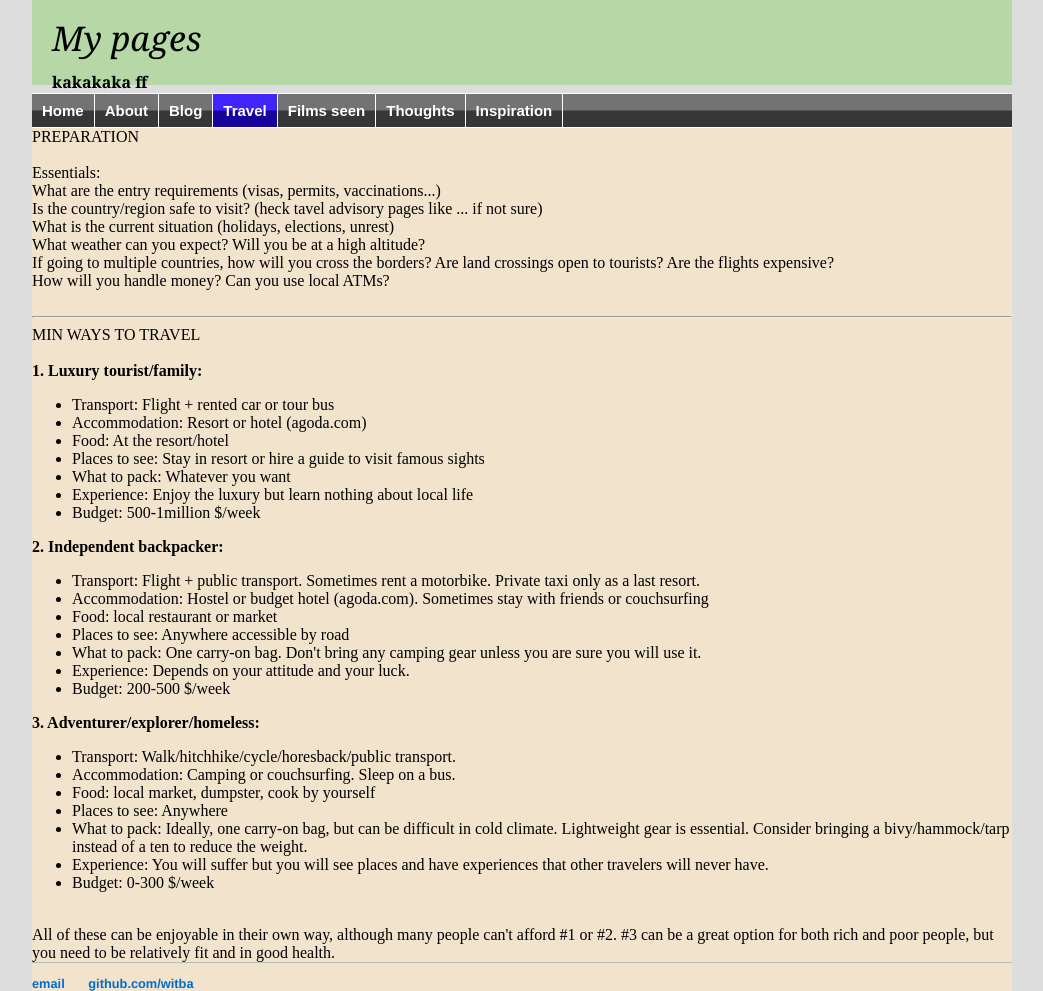
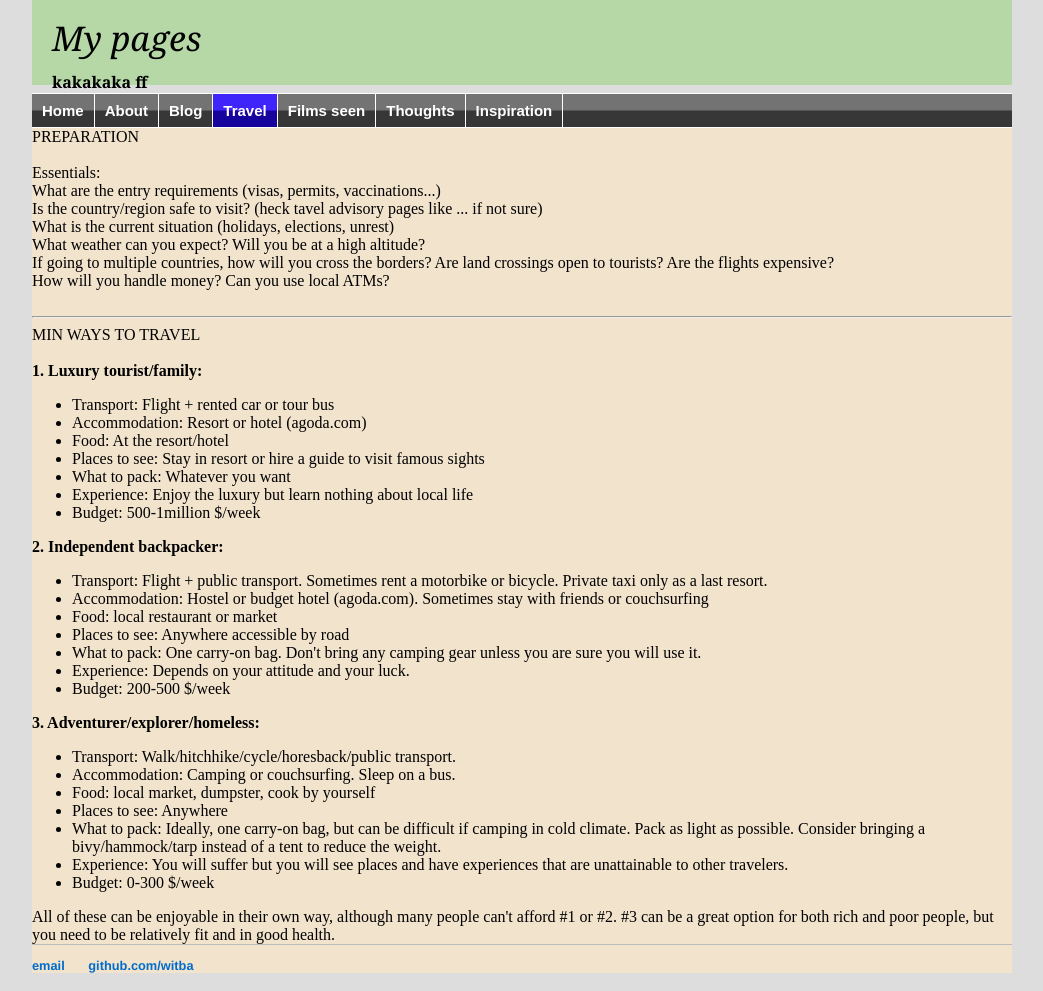
Before and after one commit to witba/witba.github.io, a Jekyll site: the page built from travel/advice.html, in a window 1280 px wide. Shown: the whole page, without its empty margins (118-1161 px from the left). Built offline with Jekyll 4.4.1, drawn with Linux system fonts in a browser that asks for light colours.

Commit message:
Update advice.html

```diff
--- a/travel/advice.html
+++ b/travel/advice.html
@@ -31,7 +31,7 @@ MIN WAYS TO TRAVEL <br>
 </ul>
 <b>2. Independent backpacker:</b>
 <ul>
-<li>Transport: Flight + public transport. Sometimes rent a motorbike. Private taxi only as a last resort.
+<li>Transport: Flight + public transport. Sometimes rent a motorbike or bicycle. Private taxi only as a last resort.
 <li>Accommodation: Hostel or budget hotel (agoda.com). Sometimes stay with friends or couchsurfing
 <li>Food: local restaurant or market
 <li>Places to see: Anywhere accessible by road
@@ -45,10 +45,9 @@ MIN WAYS TO TRAVEL <br>
 <li>Accommodation: Camping or couchsurfing. Sleep on a bus.
 <li>Food: local market, dumpster, cook by yourself
 <li>Places to see: Anywhere
-<li>What to pack: Ideally, one carry-on bag, but can be difficult in cold climate. Lightweight gear is essential. Consider bringing a bivy/hammock/tarp instead of a ten to reduce the weight.
-<li>Experience: You will suffer but you will see places and have experiences that other travelers will never have.
+<li>What to pack: Ideally, one carry-on bag, but can be difficult if camping in cold climate. Pack as light as possible. Consider bringing a bivy/hammock/tarp instead of a tent to reduce the weight.
+<li>Experience: You will suffer but you will see places and have experiences that are unattainable to other travelers.
 <li>Budget: 0-300 $/week
 </ul>
-<br>
 All of these can be enjoyable in their own way, although many people can't afford #1 or #2. #3 can be a great option for both rich and poor people, but you need to be relatively fit and in good health.
 </div>
```
